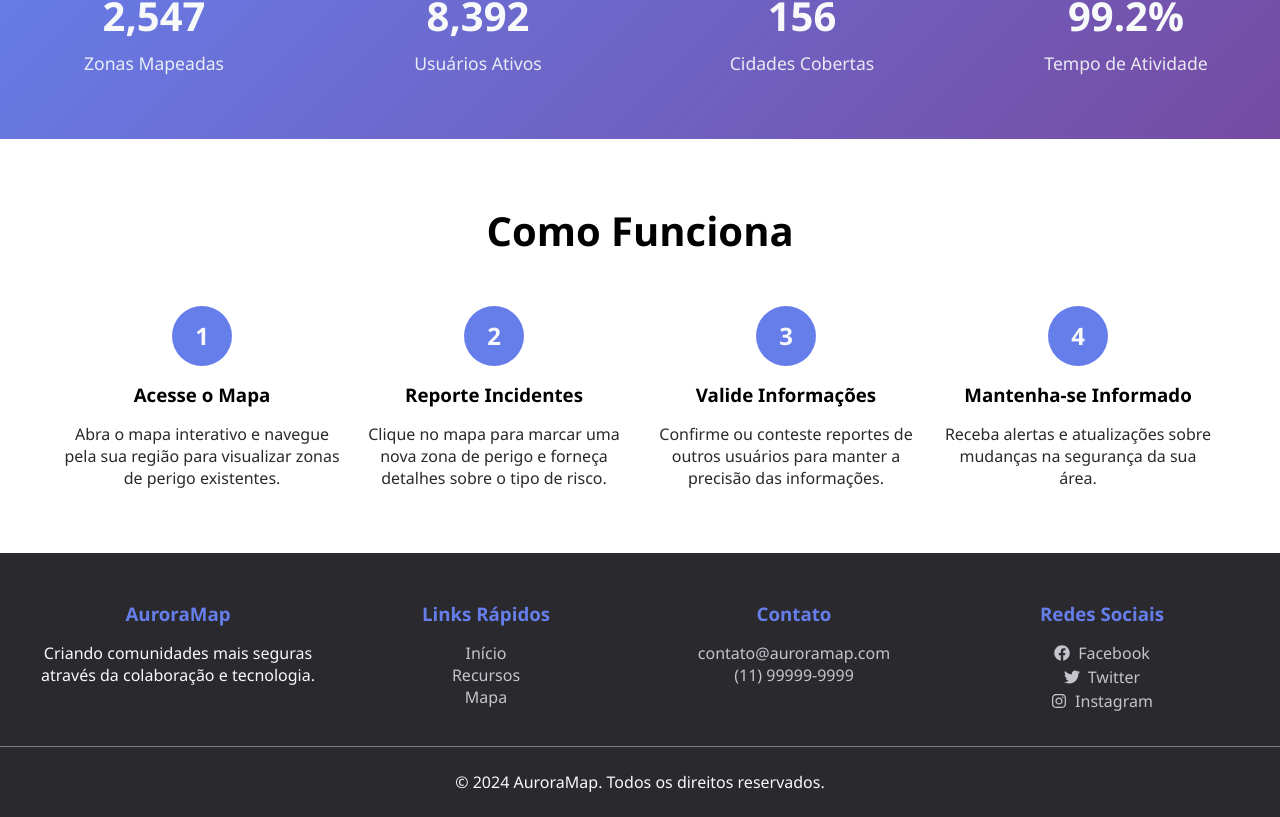
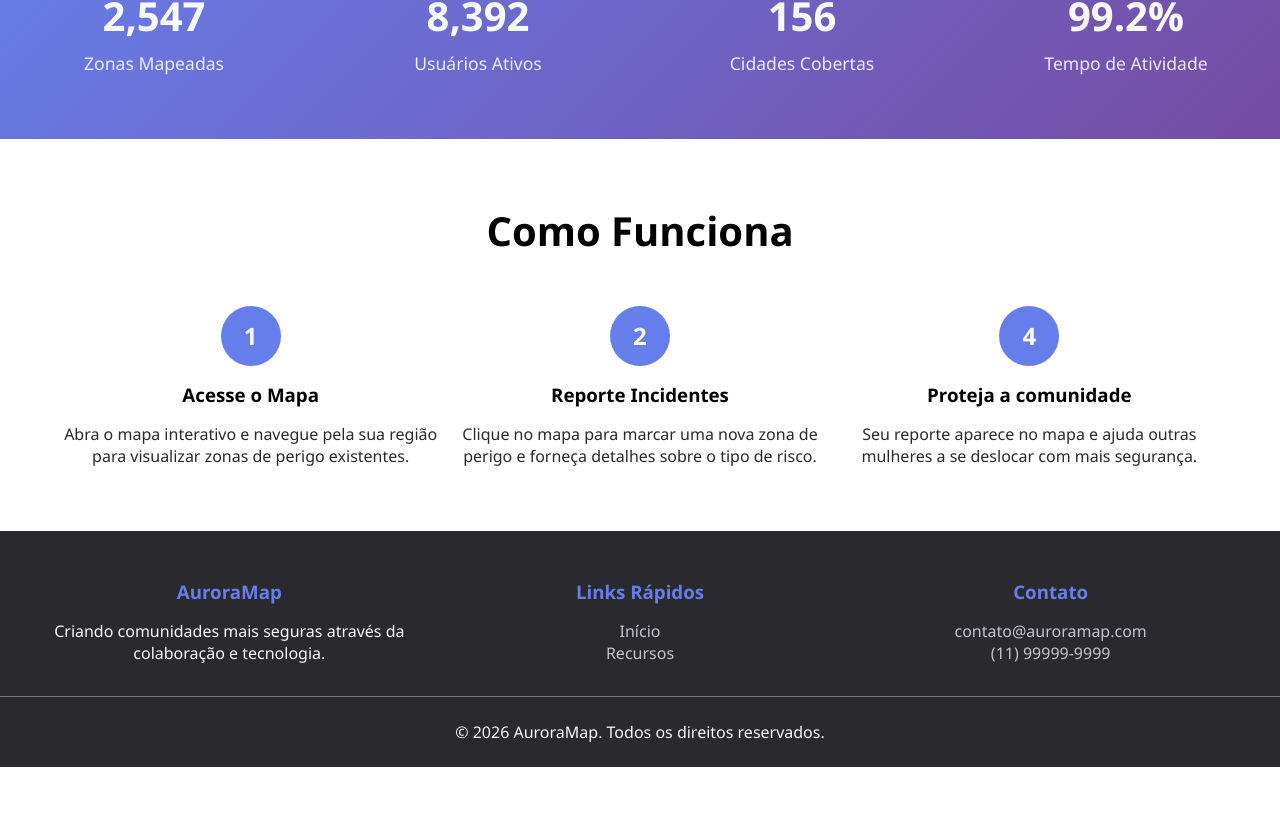
Before and after one commit to rebecaCaroba/auroraMap, a Next.js app: page / in a window 1280 px wide. Shown: the part 1667-2484 px from the top of the page. After the commit the page ends 2434 px from the top, so only its background shows below. Built offline with nearby package versions, Linux system fonts and the light colour scheme.

Commit message:
Ajustando links e textos da home

```diff
--- a/src/app/(home)/page.tsx
+++ b/src/app/(home)/page.tsx
@@ -19,7 +19,7 @@ export default function Home() {
             <h1>Mapeamento Colaborativo de Segurança</h1>
             <p>Ajude a criar uma comunidade mais segura reportando e compartilhando informações sobre zonas de perigo em tempo real.</p>
             <div className="home-hero-buttons">
-                <Link href="indext.html" className="btn-primary">
+                <Link href="/login" className="btn-primary">
                     <AiOutlineCaretRight size={24} />
                     Começar Agora
                 </Link>
@@ -98,14 +98,9 @@ export default function Home() {
                     <p>Clique no mapa para marcar uma nova zona de perigo e forneça detalhes sobre o tipo de risco.</p>
                 </div>
                 <div className="home-step">
-                    <div className="home-step-number">3</div>
-                    <h3>Valide Informações</h3>
-                    <p>Confirme ou conteste reportes de outros usuários para manter a precisão das informações.</p>
-                </div>
-                <div className="home-step">
                     <div className="home-step-number">4</div>
-                    <h3>Mantenha-se Informado</h3>
-                    <p>Receba alertas e atualizações sobre mudanças na segurança da sua área.</p>
+                    <h3>Proteja a comunidade</h3>
+                    <p>Seu reporte aparece no mapa e ajuda outras mulheres a se deslocar com mais segurança.</p>
                 </div>
             </div>
         </div>
@@ -122,22 +117,15 @@ export default function Home() {
                     <h3>Links Rápidos</h3>
                     <p><a href="#home">Início</a></p>
                     <p><a href="#home-home-features">Recursos</a></p>
-                    <p><a href="indext.html">Mapa</a></p>
                 </div>
                 <div className="home-footer-section">
                     <h3>Contato</h3>
                     <p><a href="mailto:contato@auroramap.com">contato@auroramap.com</a></p>
                     <p><a href="tel:+5511999999999">(11) 99999-9999</a></p>
                 </div>
-                <div className="home-footer-section">
-                    <h3>Redes Sociais</h3>
-                    <p><a href="#"><FaFacebook /> Facebook</a></p>
-                    <p><a href="#"><FaTwitter /> Twitter</a></p>
-                    <p><a href="#"><FaInstagram/>Instagram</a></p>
-                </div>
             </div>
             <div className="home-footer-bottom">
-                <p>&copy; 2024 AuroraMap. Todos os direitos reservados.</p>
+                <p>&copy; 2026 AuroraMap. Todos os direitos reservados.</p>
             </div>
         </div>
     </footer>
--- a/src/components/Header/index.tsx
+++ b/src/components/Header/index.tsx
@@ -14,6 +14,10 @@ export function Header({user}: {user?: User}) {
     const [isMenuBar, setIsMenuBar] = useState<boolean>(false)
     const router = usePathname();
 
+    const handleMenuBar = () => {
+        setIsMenuBar(!isMenuBar)
+    }
+
     return (
         <header className='header'>
             <nav className='header-content'>
@@ -24,10 +28,10 @@ export function Header({user}: {user?: User}) {
                 <ul className={`header-nav-links ${isMenuBar ? 'header-is-menu-bar' : ' '}`}>
                     {router == '/' ? (
                         <>
-                            <li><a href="#home">Início</a></li>
-                            <li><a href="#home-home-features">Recursos</a></li>
-                            <li><a href="#home-how-it-works">Como Funciona</a></li>
-                            <li><a href="#contact">Contato</a></li>
+                            <li><a href="#home" onClick={handleMenuBar}>Início</a></li>
+                            <li><a href="#home-home-features" onClick={handleMenuBar}>Recursos</a></li>
+                            <li><a href="#home-how-it-works" onClick={handleMenuBar}>Como Funciona</a></li>
+                            <li><a href="#contact" onClick={handleMenuBar}>Contato</a></li>
                             <div className='header-buttons'>
                                 <Link href="/cadastro" className="register-button"> Cadastro</Link>
                                 <Link href="/login" className="login-button"> Login</Link>
@@ -52,7 +56,7 @@ export function Header({user}: {user?: User}) {
                 </ul>
 
                 <div className="header-button-menu-bar">
-                    <button onClick={() => setIsMenuBar(!isMenuBar)}>
+                    <button onClick={handleMenuBar}>
 
                         {isMenuBar ? <RiMenuFold4Line size={32} /> : <RiMenuFold3Line size={32} />}
                     </button>
```
